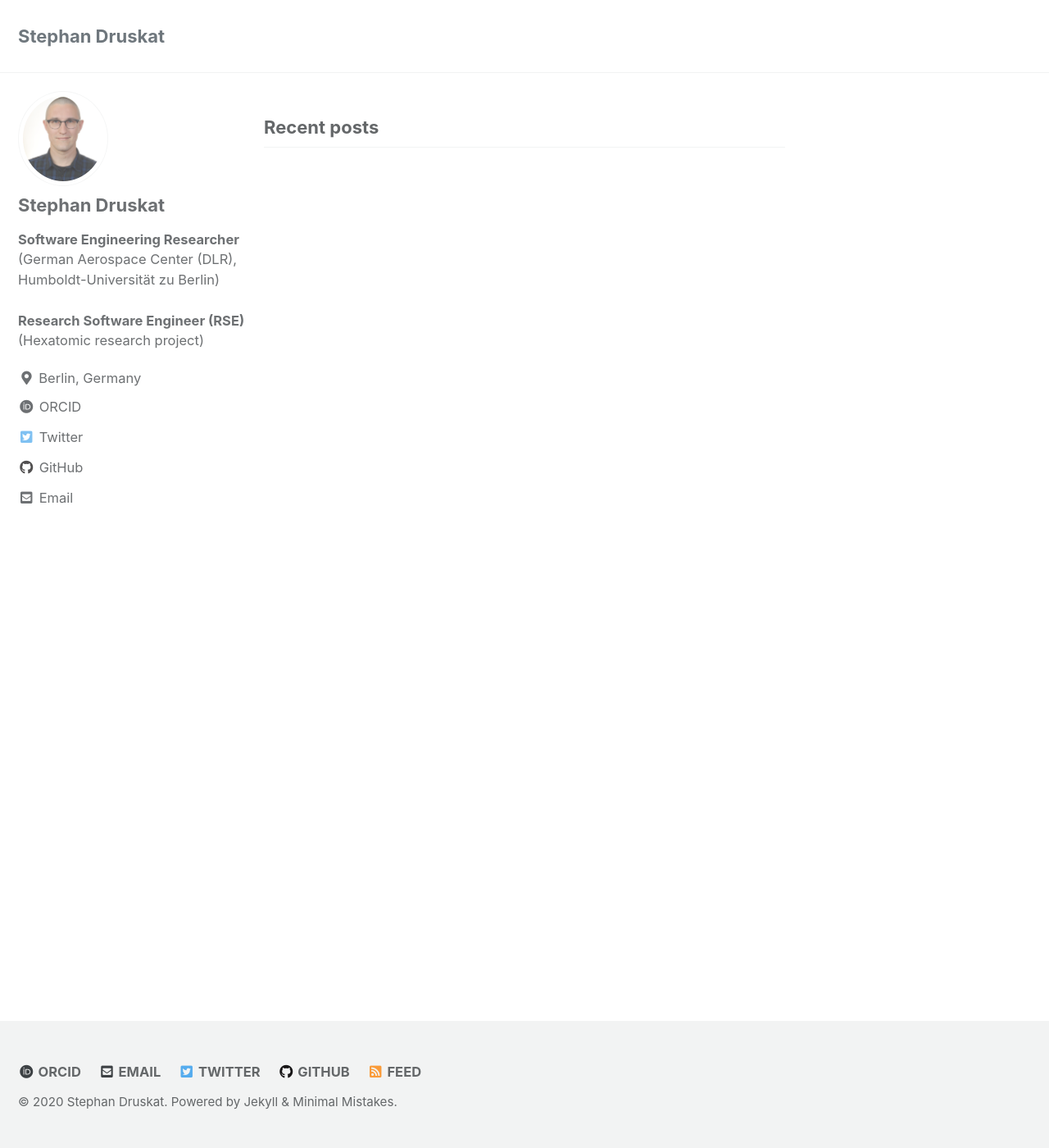
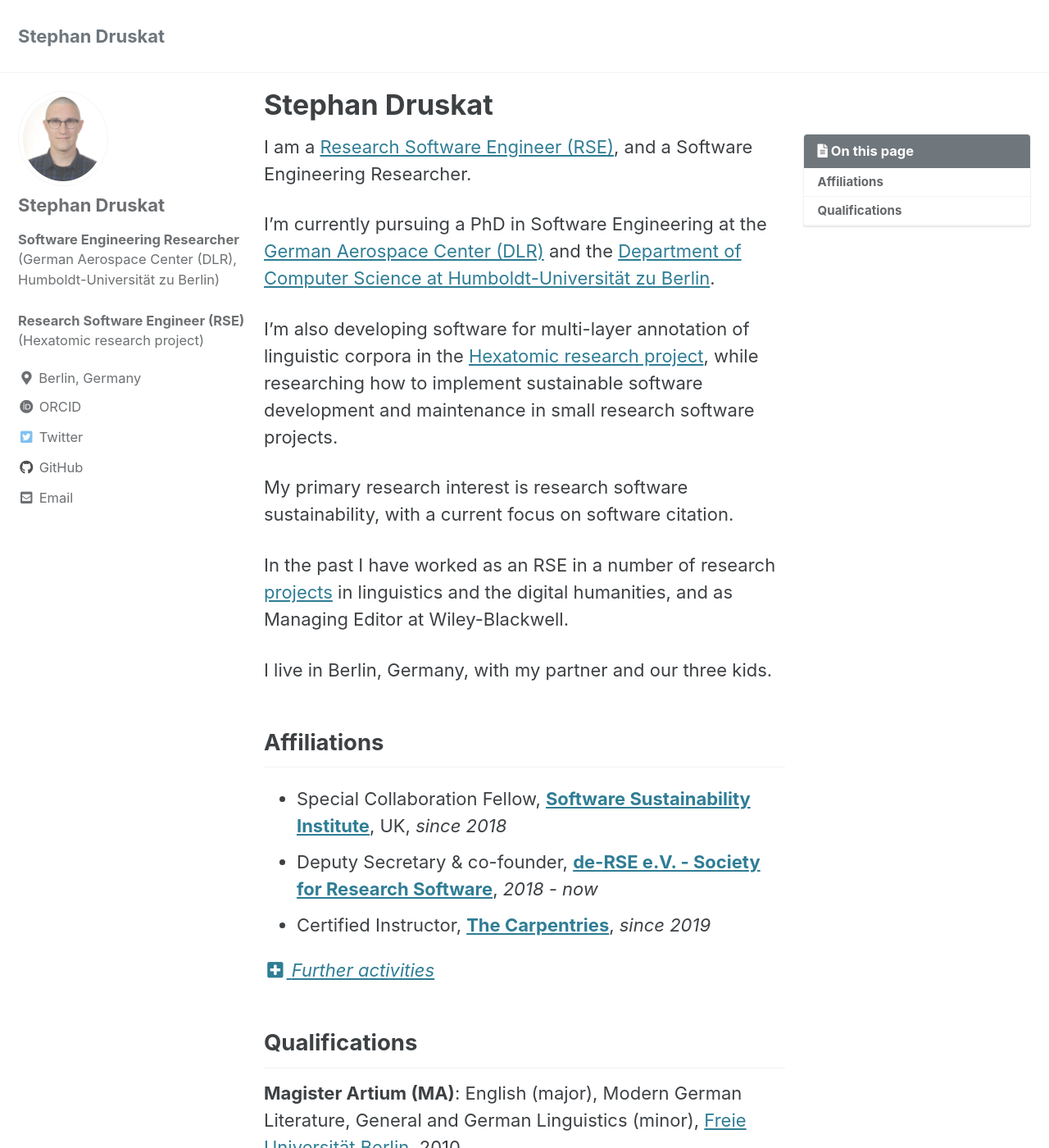
Before and after one commit to sdruskat/sdruskat.github.io, a Jekyll site: the page built from index.md, in a window 1280 px wide and 1400 px high. Shown: the whole window at 82% size. Built offline with Jekyll 4.4.1, drawn with Linux system fonts in a browser that asks for light colours; cached includes are drawn as plain includes; the list of posts is cut into pages by our own code.

Commit message:
Add main pages

```diff
--- /dev/null
+++ b/index.md
@@ -0,0 +1,32 @@
+---
+layout: single
+author_profile: true
+title: "Stephan Druskat"
+permalink: "/"
+toc: true
+---
+
+I am a [Research Software Engineer (RSE)](https://www.de-rse.org/en/), and a Software Engineering Researcher.
+
+I'm currently pursuing a PhD in Software Engineering at the [German Aerospace Center (DLR)](https://www.dlr.de/sc/en/) and the [Department of Computer Science at Humboldt-Universität zu Berlin](https://www.informatik.hu-berlin.de/en/).
+
+I'm also developing software for multi-layer annotation of linguistic corpora in the [Hexatomic research project](https://hexatomic.github.io), while researching how to implement sustainable software development and maintenance in small research software projects.
+
+My primary research interest is research software sustainability, with a current focus on
+software citation.
+
+In the past I have worked as an RSE in a number of research [projects](/projects/) in linguistics and the digital humanities, and as Managing Editor at Wiley-Blackwell.
+
+I live in Berlin, Germany, with my partner and our three kids.
+
+## Affiliations
+
+- Special Collaboration Fellow, [**Software Sustainability Institute**](https://software.ac.uk), UK, *since 2018*
+- Deputy Secretary & co-founder, [**de-RSE e.V. - Society for Research Software**](https://de-rse.org/en/), *2018 - now*
+- Certified Instructor, [**The Carpentries**](https://carpentries.org/), *since 2019*
+
+[<i class="fas fa-fw fa-plus-square"></i> *Further activities*](/activities/)
+
+## Qualifications
+
+**Magister Artium (MA)**: English (major), Modern German Literature, General and German Linguistics (minor), [Freie Universität Berlin](https://www.fu-berlin.de/en/), 2010
```
Also changed, not shown: _pages/activities.md (added, +40 -0 lines), _pages/blog.md (renamed from index.html, +3 -0 lines), _pages/projects.md (added, +11 -0 lines), _pages/publications.md (added, +11 -0 lines), _pages/talks.md (added, +11 -0 lines).
